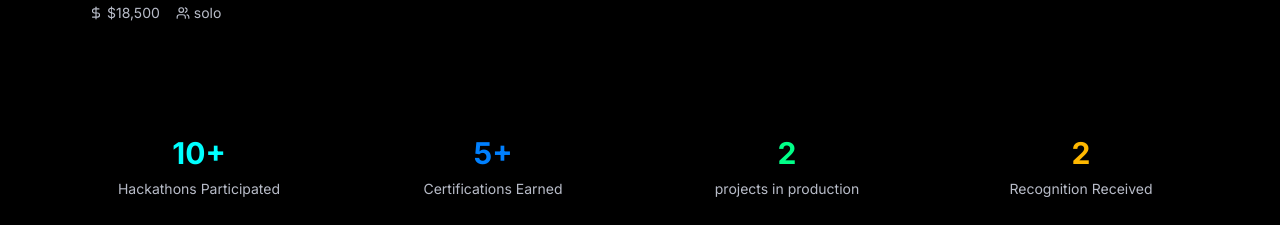
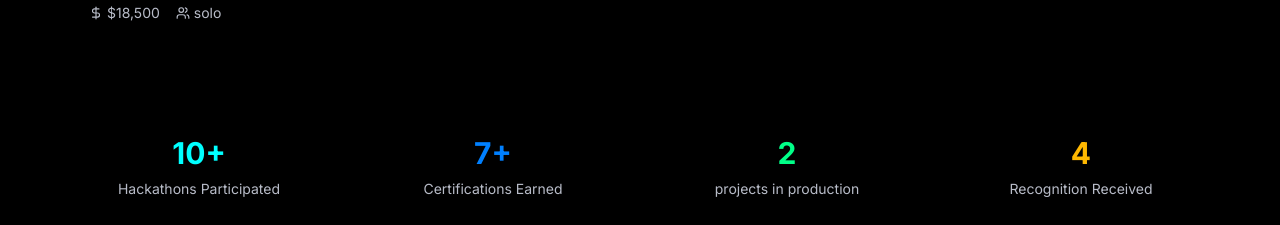
Before and after one commit to swarajladke/portfolio, a React (Vite) app: page /#/ in a window 1280 px wide. Shown: the part 8160-8385 px from the top of the page. Built offline with nearby package versions, Linux system fonts and the light colour scheme.

Commit message:
Describe changes

```diff
--- a/src/pages/portfolio-homepage/components/AchievementsSection.jsx
+++ b/src/pages/portfolio-homepage/components/AchievementsSection.jsx
@@ -145,7 +145,7 @@ const AchievementsSection = () => {
       image: 'https://knowledgeworks.org/wp-content/uploads/2023/08/kate-goodman-smart-technologies-covid-19-scaled-1.jpg',
       skills: [ 'Python','tesorflow','reactjs','tailwind','FastAPI','Flask'],
       description: 'Certification of publication of research paper of EduTwin(AI Augmented digital twin for personalized learning in virtual classrooms.).',
-      verifyUrl: 'https://drive.google.com/file/d/105yPGXKiwzQTe-BICyIxrlAOPq4k83cj/preview'
+      verifyUrl: 'https://catalog-education.oracle.com/pls/certview/sharebadge?id=A9311F55024E089FCFD613862A051C576F4D325AAD6E4D6E80A3981B037041C1'
 
     }
   ];
@@ -371,7 +371,7 @@ const AchievementsSection = () => {
             <div className="text-sm text-muted-foreground">Hackathons Participated</div>
           </div>
           <div className="text-center p-6 bg-transparent rounded-2xl border border-transparent hover:border-white/20 shadow-lg shadow-black/30 hover:shadow-cyan-500/40 transition-all duration-300">
-            <div className="text-3xl font-bold text-accent mb-2">5+</div>
+            <div className="text-3xl font-bold text-accent mb-2">7+</div>
             <div className="text-sm text-muted-foreground">Certifications Earned</div>
           </div>
           <div className="text-center p-6 bg-transparent rounded-2xl border border-transparent hover:border-white/20 shadow-lg shadow-black/30 hover:shadow-cyan-500/40 transition-all duration-300">
@@ -379,7 +379,7 @@ const AchievementsSection = () => {
             <div className="text-sm text-muted-foreground">projects in production</div>
           </div>
           <div className="text-center p-6 bg-transparent rounded-2xl border border-transparent hover:border-white/20 shadow-lg shadow-black/30 hover:shadow-cyan-500/40 transition-all duration-300">
-            <div className="text-3xl font-bold text-warning mb-2">2</div>
+            <div className="text-3xl font-bold text-warning mb-2">4</div>
             <div className="text-sm text-muted-foreground">Recognition Received</div>
           </div>
         </div>
```
Also changed, not shown: 4 other files (tests, documents, lock files or other folders).
